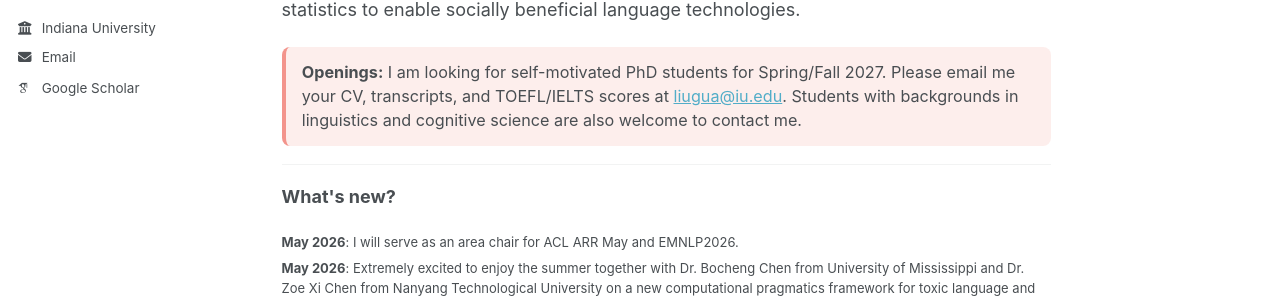
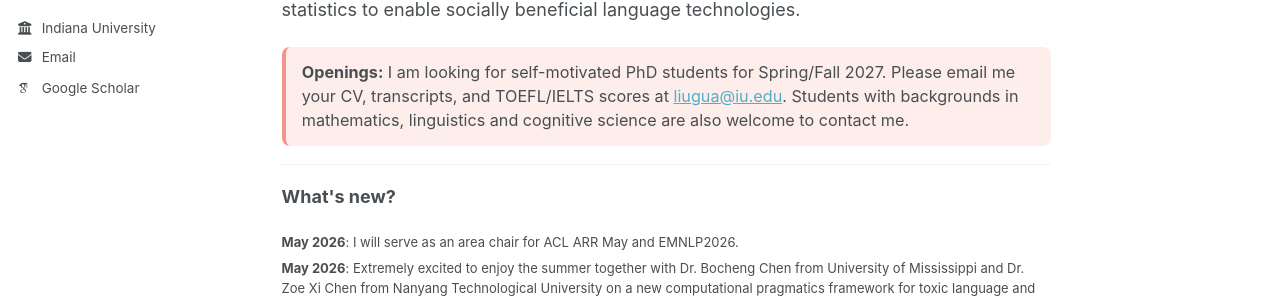
Before and after one commit to guangliang-nlp/guangliang-nlp.github.io, a Jekyll site: the page built from about.md, in a window 1280 px wide and 1296 px high. Shown: the part 358-657 px from the top of the window. Built offline with Jekyll 4.4.1, drawn with Linux system fonts in a browser that asks for light colours; some web fonts are replaced; a script bundle is joined from its source files by our own code; library files that are not in the unit come from our copies.

Commit message:
Update about.md

```diff
--- a/about.md
+++ b/about.md
@@ -22,7 +22,7 @@
   <strong>Openings:</strong>
   I am looking for self-motivated PhD students for Spring/Fall 2027.
   Please email me your CV, transcripts, and TOEFL/IELTS scores at
-  <a href="mailto:liugua@iu.edu">liugua@iu.edu</a>. Students with backgrounds in linguistics and cognitive science are also welcome to contact me.
+  <a href="mailto:liugua@iu.edu">liugua@iu.edu</a>. Students with backgrounds in mathematics, linguistics and cognitive science are also welcome to contact me.
 </p>
 ---
 
```
